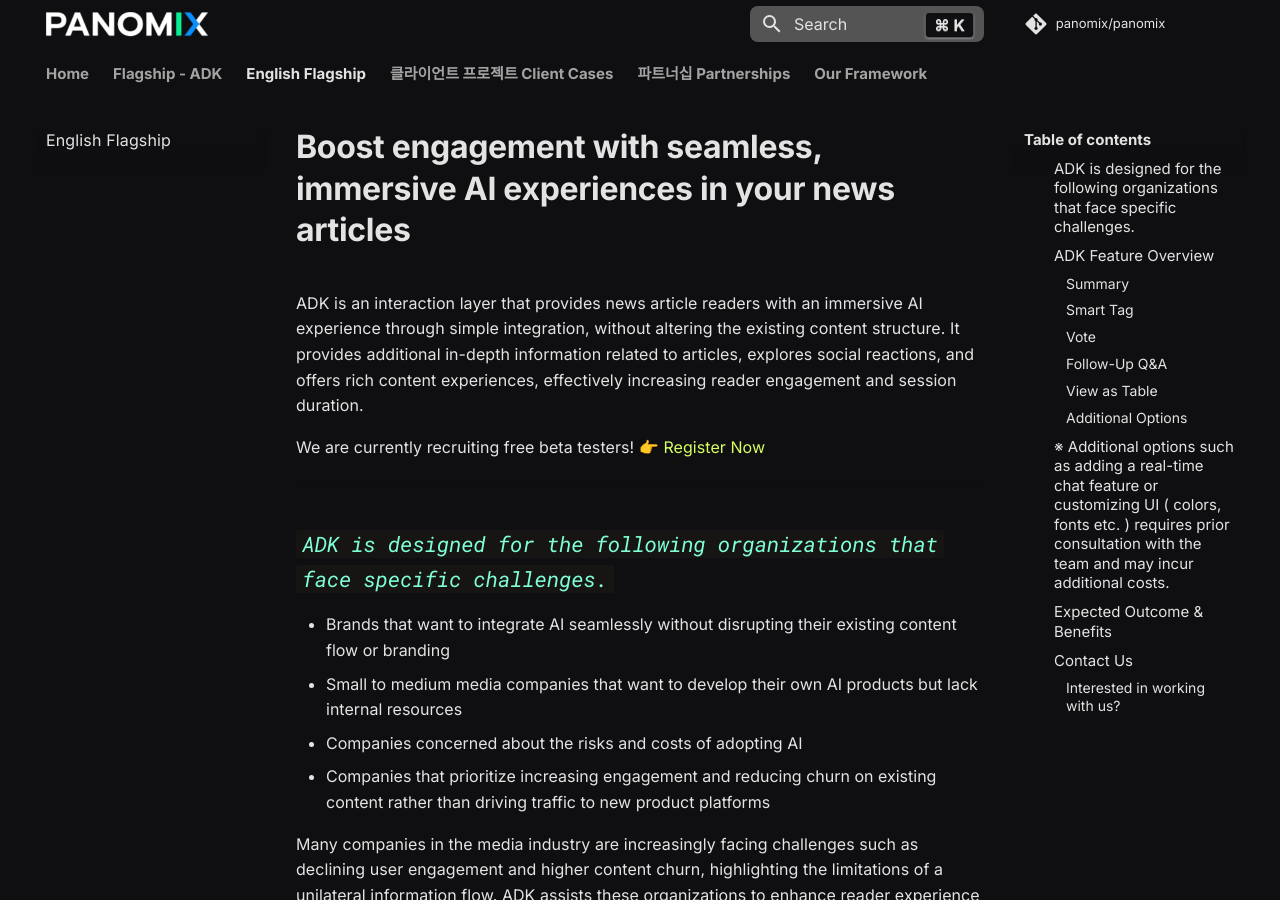
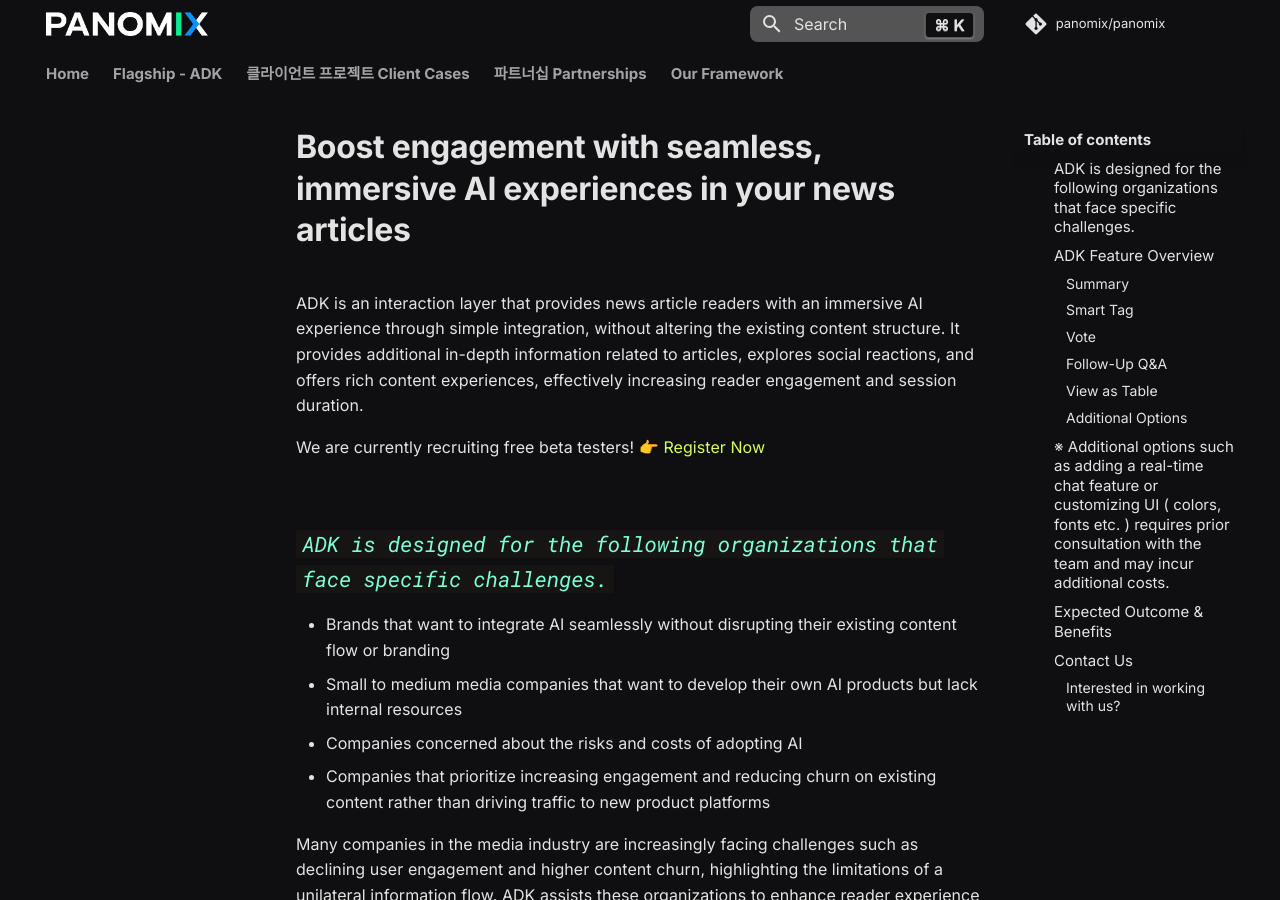
Before and after one commit to panomix/panomix, an MkDocs documentation site: the page built from docs/en/flagship.md, in a window 1280 px wide and 900 px high. Built offline with MkDocs 1.6.1 and Material for MkDocs 9.7.7, drawn with Linux system fonts in a browser that asks for light colours; comment, search, counter and statistics services are not loaded.

Commit message:
Update mkdocs.yml

```diff
--- a/mkdocs.yml
+++ b/mkdocs.yml
@@ -5,7 +5,6 @@
 nav:
   - index.md
   - Flagship - ADK : flagship/adk.md
-  - English Flagship: en/flagship.md
   - 클라이언트 프로젝트 Client Cases:
       - 스웬 Swen: clients/news/swen.md
       - 소셜봇 SocialBot: clients/socialbot/socialbot.md
```
